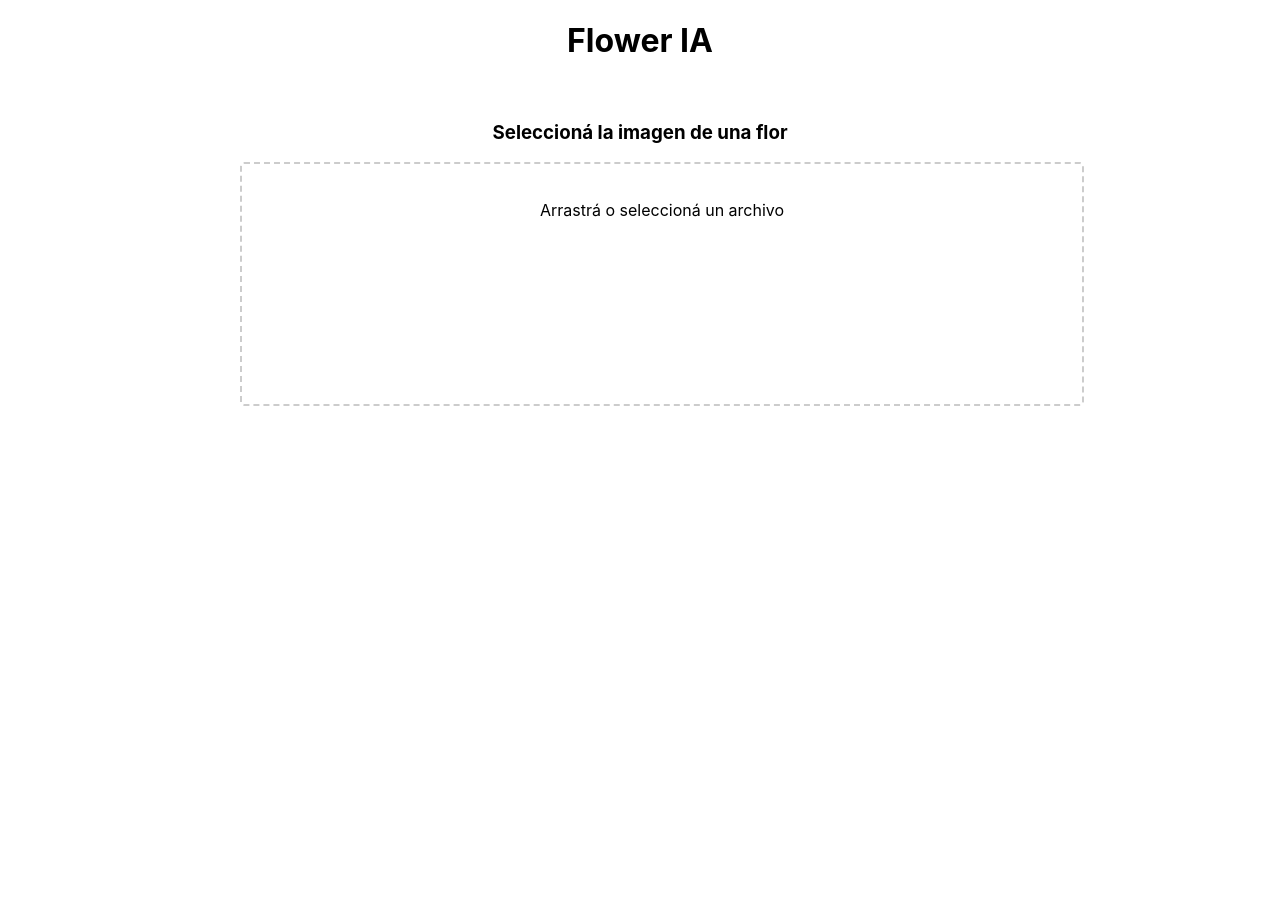
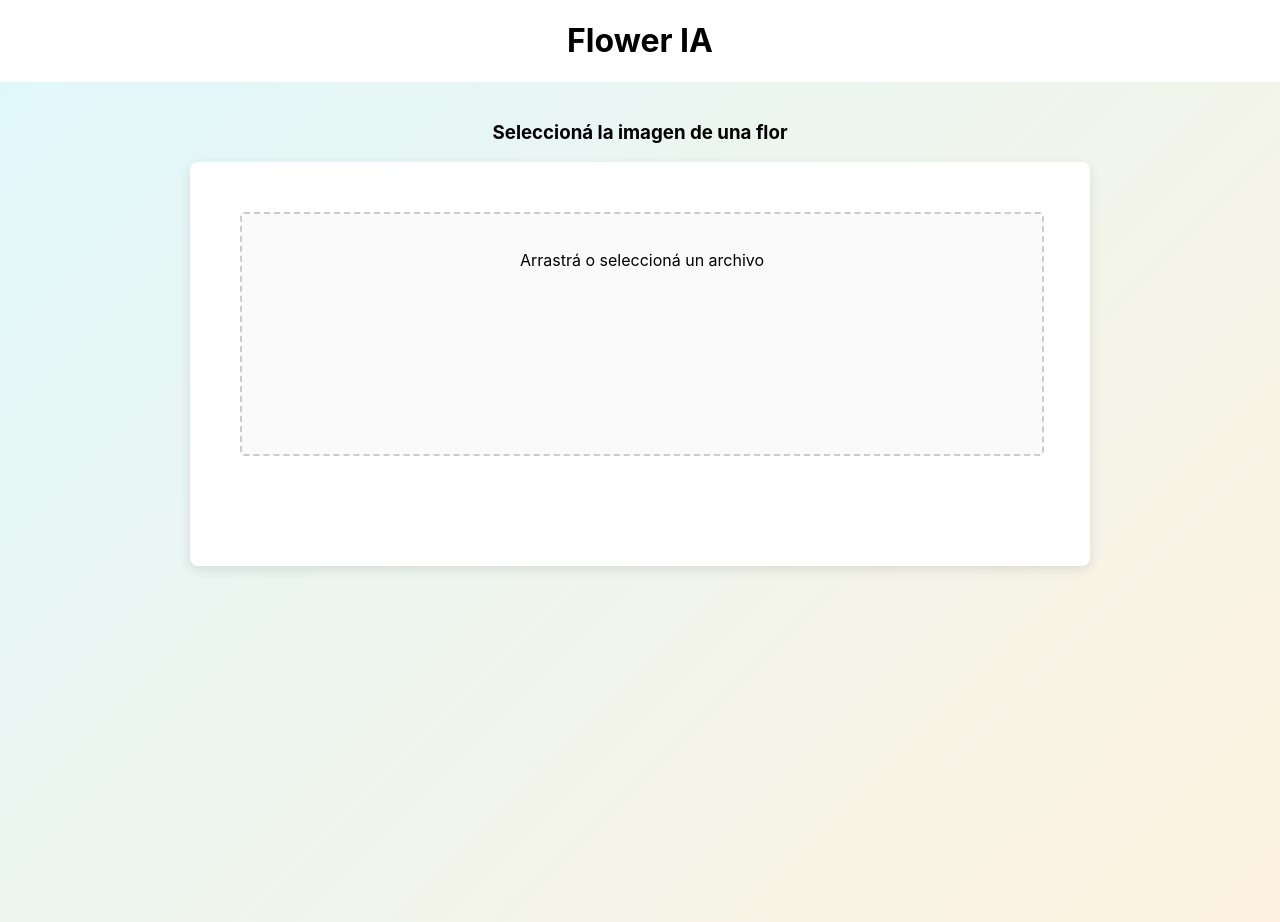
Before and after one commit to eliaslamanna/ciencia-datos-plantas, a React (Create React App) app in the folder flower-ia/: page / in a window 1280 px wide. Before the commit the page ends 800 px from the top, so only its background shows below. Built offline with nearby package versions, Linux system fonts and the light colour scheme.

Commit message:
material ui components

```diff
--- a/flower-ia/package.json
+++ b/flower-ia/package.json
@@ -3,6 +3,9 @@
   "version": "0.1.0",
   "private": true,
   "dependencies": {
+    "@emotion/react": "^11.13.3",
+    "@emotion/styled": "^11.13.0",
+    "@mui/material": "^6.1.6",
     "@testing-library/jest-dom": "^5.17.0",
     "@testing-library/react": "^13.4.0",
     "@testing-library/user-event": "^13.5.0",
--- a/flower-ia/src/dropzoneComponent/DropzoneComponent.js
+++ b/flower-ia/src/dropzoneComponent/DropzoneComponent.js
@@ -1,5 +1,6 @@
 import React, { useCallback, useState } from 'react';
 import { useDropzone } from 'react-dropzone';
+import { Button } from '@mui/material';
 import HighlightedCountriesMap from '../highlightedCountriesMap/HighlightedCountriesMap';
 
 const flowerMapping = {
@@ -715,7 +716,7 @@ function DropzoneComponent() {
         console.log(`La imagen tiene ${numberOfPixels} píxeles y ${numberOfChannels} canales.`);
       }
 
-      const flowerName = "rose"; // reemplazar con nombre procesado
+      const flowerName = "tulip"; // reemplazar con nombre procesado
       const spanishName = flowerMapping[flowerName] || "Desconocida";
       setResult(`Flor: ${spanishName}`);
 
@@ -776,14 +777,15 @@ function DropzoneComponent() {
           {mercadoLibreUrl && (
             <div style={styles.resultsContainer}>
               <h4>Comprar en MercadoLibre:</h4>
-              <a
+              <Button
+                variant="contained"
+                color="primary"
                 href={mercadoLibreUrl}
                 target="_blank"
                 rel="noopener noreferrer"
-                style={styles.purchaseLink}
               >
                 Ver listado de {result}
-              </a>
+              </Button>
             </div>
           )}
           {/* Pass flowerInfo.countries to HighlightedCountriesMap */}
@@ -799,30 +801,37 @@ function DropzoneComponent() {
 const styles = {
   container: {
     display: 'flex',
-    flexDirection: 'column',  // Stack all components vertically
+    flexDirection: 'column',
     alignItems: 'center',
     padding: '20px',
+    minHeight: '100vh',
+    background: 'linear-gradient(135deg, #e0f7fa, #fff3e0)',
   },
   flexContainer: {
     display: 'flex',
-    flexDirection: 'column',  // Stack dropzone and details vertically
+    flexDirection: 'column',
     width: '100%',
     maxWidth: '800px',
-    alignItems: 'flex-start',  // Align left
+    alignItems: 'flex-start',
+    backgroundColor: '#ffffff',
+    padding: '50px',
+    borderRadius: '8px',
+    boxShadow: '0px 4px 12px rgba(0, 0, 0, 0.1)',
   },
   dropzone: {
     border: '2px dashed #cccccc',
     borderRadius: '4px',
     padding: '20px',
-    width: '100%',  // Full width for the dropzone
+    width: '95%',
     textAlign: 'center',
     cursor: 'pointer',
-    marginBottom: '20px', // Space between dropzone and content
-    height: '200px', // Fixed height for the dropzone
+    marginBottom: '20px',
+    height: '200px',
     overflow: 'hidden',
+    backgroundColor: '#fafafa',
   },
   detailsContainer: {
-    width: '100%', // Ensure full width for the details container
+    width: '100%',
     padding: '20px',
   },
   previewContainer: {
@@ -832,26 +841,37 @@ const styles = {
   image: {
     maxWidth: '100%',
     maxHeight: '300px',
+    borderRadius: '8px',
+    boxShadow: '0px 4px 8px rgba(0, 0, 0, 0.1)',
   },
   result: {
     marginTop: '10px',
     fontSize: '18px',
     fontWeight: 'bold',
+    color: '#333',
   },
   flowerDetails: {
     marginTop: '20px',
     textAlign: 'left',
-    border: '1px solid #ccc',
     padding: '10px',
     borderRadius: '5px',
+    backgroundColor: '#f9f9f9',
   },
   resultsContainer: {
     marginTop: '20px',
     textAlign: 'center',
   },
-  purchaseLink: {
-    color: '#007bff',
-    textDecoration: 'underline',
+  purchaseButton: {
+    backgroundColor: '#007bff',
+    color: 'white',
+    padding: '10px 15px',
+    borderRadius: '4px',
+    border: 'none',
+    cursor: 'pointer',
+    fontSize: '16px',
+    fontWeight: 'bold',
+    transition: 'background-color 0.3s',
+    boxShadow: '0px 4px 8px rgba(0, 0, 0, 0.1)',
   },
 };
 
```
Also changed, not shown: 1 other file (tests, documents, lock files or other folders).
